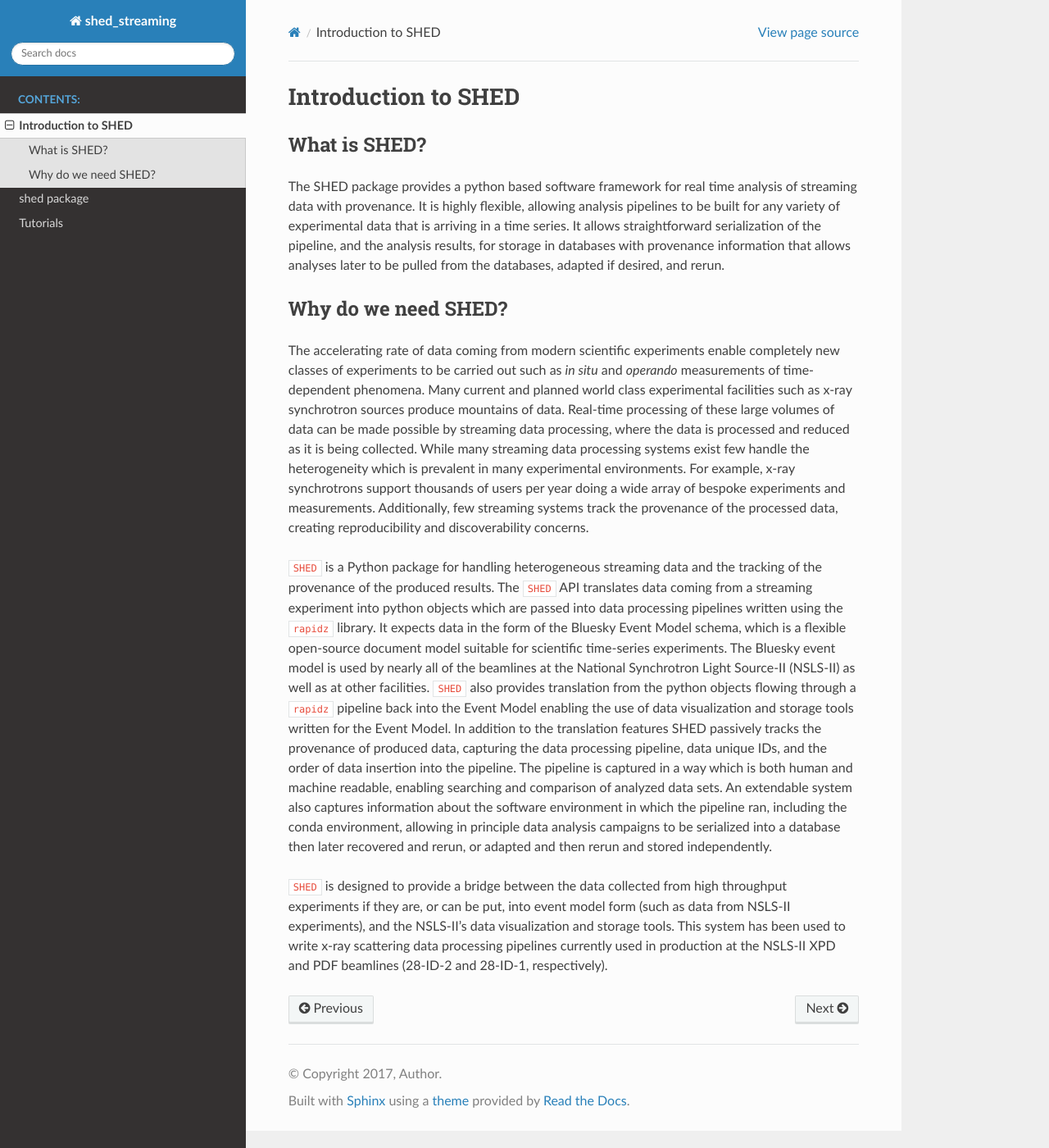
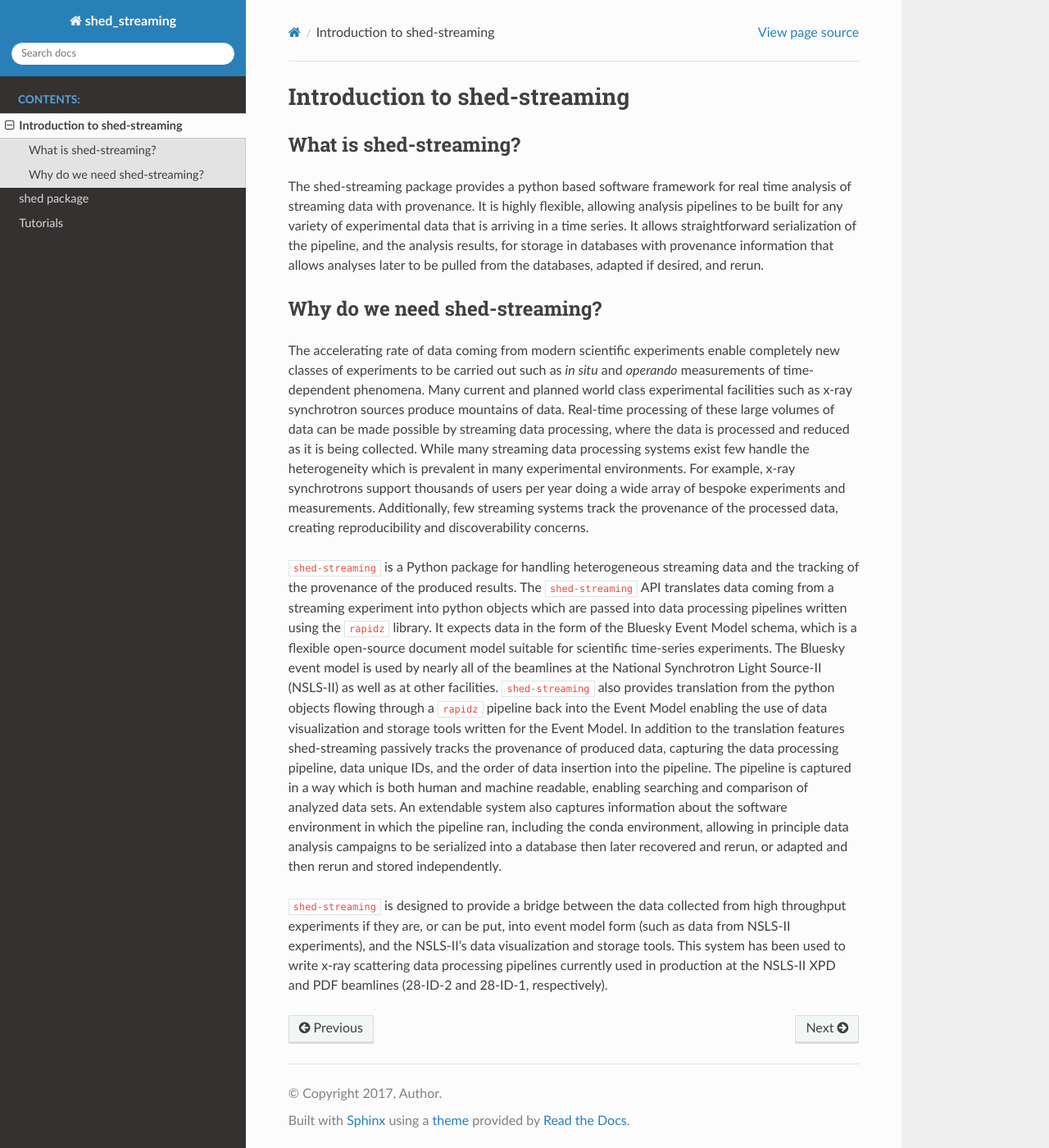
Before and after one commit to xpdAcq/shed-streaming, a Sphinx documentation site: the page built from docs/introduction.rst, in a window 1280 px wide and 1400 px high. Shown: the whole window at 82% size. Built offline with Sphinx 7.4.7 and the Read the Docs theme 2.0.0, drawn with Linux system fonts in a browser that asks for light colours.

Commit message:
MNT: replace the SHED with shed-streaming

```diff
--- a/CHANGELOG.rst
+++ b/CHANGELOG.rst
@@ -1,5 +1,5 @@
 ===============
-SHED Change Log
+shed-streaming Change Log
 ===============
 
 .. current developments
@@ -158,7 +158,7 @@ v0.5.0
 
 **Added:**
 
-* ``examples/best_effort.py`` as an example of using SHED with
+* ``examples/best_effort.py`` as an example of using shed-streaming with
   ``BestEffortCallback``.
 * ``ToEventStream`` can now take no ``data_keys``. This assumes that the
   incoming data will be a dict and that the keys of the dict are the data keys.
--- a/README.md
+++ b/README.md
@@ -1,16 +1,16 @@
-# SHED
-[![Build Status](https://app.travis-ci.com/st3107/SHED.svg?branch=master)](https://app.travis-ci.com/st3107/SHED)
-[![codecov](https://codecov.io/gh/xpdAcq/SHED/branch/master/graph/badge.svg)](https://codecov.io/gh/xpdAcq/SHED)
+# shed-streaming
+[![Build Status](https://app.travis-ci.com/st3107/shed-streaming.svg?branch=master)](https://app.travis-ci.com/st3107/shed-streaming)
+[![codecov](https://codecov.io/gh/xpdAcq/shed-streaming/branch/master/graph/badge.svg)](https://codecov.io/gh/xpdAcq/shed-streaming)
 
 Streaming Heterogeneous Event Data
 
-<img src="https://github.com/xpdAcq/SHED/blob/master/examples/mystream.png" style="width: 400px;"/>
+<img src="https://github.com/xpdAcq/shed-streaming/blob/master/examples/mystream.png" style="width: 400px;"/>
 
 
 ## Current Design/Architecture
 1. The tooling for the event model management should be as transparent and
 small as possible.
-   1. SHED accomplishes this by having only two additional nodes
+   1. shed-streaming accomplishes this by having only two additional nodes
    ``FromEventStream`` and ``ToEventStream``, which convert data from the
    event model to base types/numpy and from base types/numpy to the event model
    1. Everything else will be handled by ``streamz`` nodes operating on base
--- a/docs/conf.py
+++ b/docs/conf.py
@@ -124,7 +124,7 @@ html_sidebars = {
 # -- Options for HTMLHelp output ------------------------------------------
 
 # Output file base name for HTML help builder.
-htmlhelp_basename = 'SHEDdoc'
+htmlhelp_basename = 'shed-streamingdoc'
 
 
 # -- Options for LaTeX output ---------------------------------------------
--- a/docs/introduction.rst
+++ b/docs/introduction.rst
@@ -1,11 +1,11 @@
 ====================
-Introduction to SHED
+Introduction to shed-streaming
 ====================
 
-What is SHED?
+What is shed-streaming?
 -------------
 
-The SHED package provides a python based software framework for
+The shed-streaming package provides a python based software framework for
 real time analysis of streaming data with provenance.  It is highly
 flexible, allowing analysis pipelines to be built for any variety of
 experimental data that is arriving in a time series.  It allows straightforward
@@ -13,7 +13,7 @@ serialization of the pipeline, and the analysis results, for storage in database
 with provenance information that allows analyses later to be pulled from the databases,
 adapted if desired, and rerun.
 
-Why do we need SHED?
+Why do we need shed-streaming?
 --------------------
 
 
@@ -31,9 +31,9 @@ array of bespoke experiments and measurements.
 Additionally, few streaming systems track the provenance of the processed
 data, creating reproducibility and discoverability concerns.
 
-``SHED`` is a Python package for handling heterogeneous streaming data and
+``shed-streaming`` is a Python package for handling heterogeneous streaming data and
 the tracking of the provenance of the produced results.
-The ``SHED`` API translates data coming from a streaming experiment
+The ``shed-streaming`` API translates data coming from a streaming experiment
 into python objects
 which are passed into data processing pipelines written using the ``rapidz``
 library.  It expects data in the form of the Bluesky Event Model schema,
@@ -41,11 +41,11 @@ which is a flexible open-source document model suitable for scientific
 time-series experiments.  The Bluesky event model is
 used by nearly all of the beamlines at the National Synchrotron Light Source-II
 (NSLS-II) as well as at other facilities.
-``SHED`` also provides translation from the python objects flowing through
+``shed-streaming`` also provides translation from the python objects flowing through
 a ``rapidz`` pipeline back into the Event Model enabling the use of data
 visualization
 and storage tools written for the Event Model.
-In addition to the translation features SHED passively tracks the provenance
+In addition to the translation features shed-streaming passively tracks the provenance
 of produced data, capturing the data processing pipeline, data unique IDs,
 and the order of data insertion into the pipeline.
 The pipeline is captured in a way which is both human and machine readable,
@@ -55,7 +55,7 @@ in which the pipeline ran, including the conda environment, allowing in principl
 data analysis campaigns to be serialized into a database then later
 recovered and rerun, or adapted and then rerun and stored independently.
 
-``SHED`` is designed to provide a bridge between the data collected from
+``shed-streaming`` is designed to provide a bridge between the data collected from
 high throughput experiments if they are, or can be put, into event model form
 (such as data from NSLS-II experiments),
 and the NSLS-II's data visualization and storage tools.
--- a/docs/tutorials.rst
+++ b/docs/tutorials.rst
@@ -1,7 +1,7 @@
 Tutorials
 =========
 
-These area tutorials designed to better understand what SHED is, and what it
+These area tutorials designed to better understand what shed-streaming is, and what it
 attempts to resolve.
 Before beginning, we'll assume that you have the ``shed`` and
 `rapidz <http://www.github.com/xpdAcq/rapidz>`_ libraries installed.
@@ -41,7 +41,7 @@ series of documents, beginning from a start document, descriptor, event
 documents and stop documents. Please refer to the NSLS-II documentation for
 more details.
 
-SHED handles the translations between the event model, raw data, and back.
+shed-streaming handles the translations between the event model, raw data, and back.
 To better understand the general
 idea, let's begin with a simple event stream.
 We'll use the ``bluesky.run_engine.RunEngine`` and ``ophyd.sim.hw`` to mimic
@@ -63,7 +63,7 @@ Finally we run a count scan with the ``ab_det`` detector::
 
     # extract from the events the values associated with 'data' and 'det_a'
     # (principle=True means that we listen to this node for when to issue
-    # start and stop documents, all SHED pipelines must have at least one
+    # start and stop documents, all shed-streaming pipelines must have at least one
     # principle node)
     raw_output = SimpleFromEventStream('event', ('data', 'det_a'), raw_source,
                                        principle=True)
@@ -147,7 +147,7 @@ We can use the pipeline from above with a small modification::
 
     # extract from the events the values associated with 'data' and 'det_a'
     # (principle=True means that we listen to this node for when to issue
-    # start and stop documents, all SHED pipelines must have at least one
+    # start and stop documents, all shed-streaming pipelines must have at least one
     # principle node)
     raw_output = FromEventStream('event', ('data', 'det_a'),
                                  upstream=raw_source, principle=True)
```
Also changed, not shown: docs/index.rst (+4 -4 lines), 2 other files.
